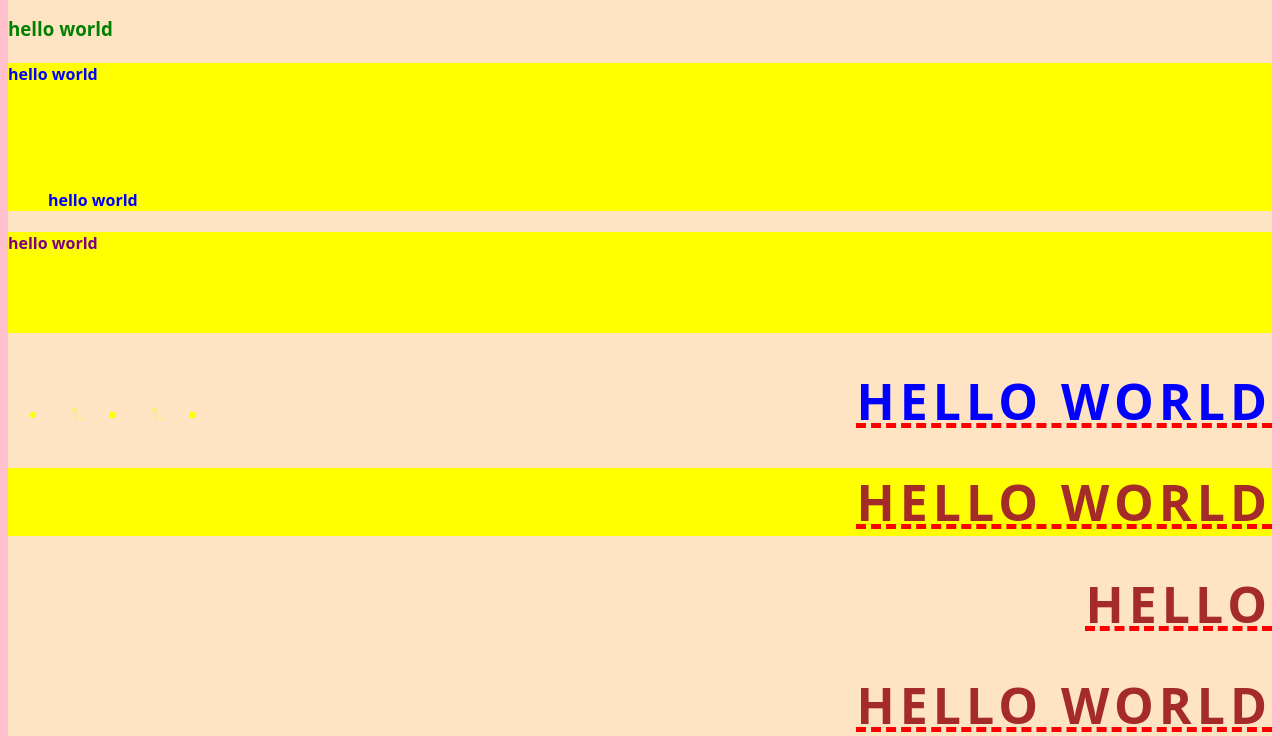
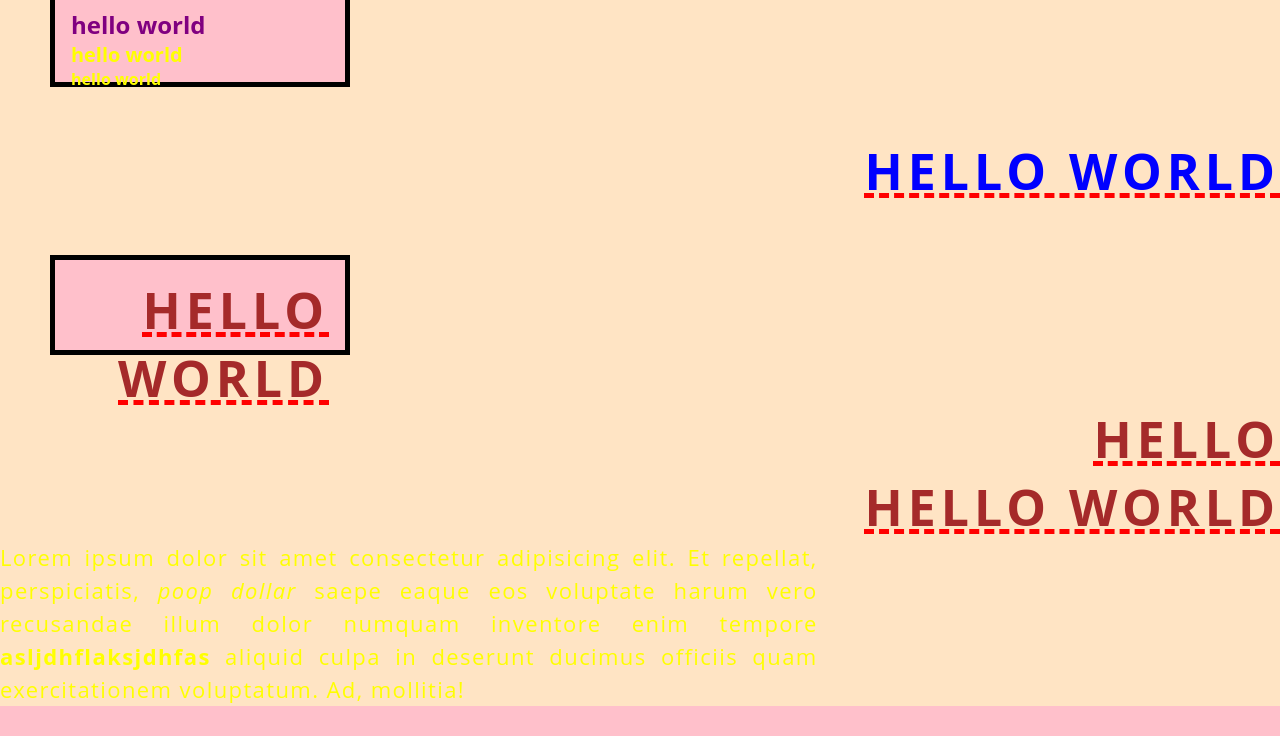
Before and after one commit to Woodedcode/slayTheDragon, a plain HTML site: page index.html in a window 1280 px wide. Shown: the part 633-1369 px from the top of the page. After the commit the page ends 1339 px from the top, so only its background shows below. Drawn offline with Linux system fonts and the light colour scheme.

Commit message:
Update style.css

```diff
--- a/style.css
+++ b/style.css
@@ -128,3 +128,23 @@ p{
     text-align: justify;
     max-width: 65ch;
 }
+/* BOX MODEL */
+*,
+*::before,
+*::after{
+    box-sizing: border-box;
+    margin: 0;
+    padding: 0;
+}
+
+div{
+    font-size: 24px;
+    background-color: pink;
+    /* BOX MODEL */
+    width: 300px;
+    height: 100px;
+    padding: 16px;
+    border: 5px solid black;
+    margin: 50px;
+}
+/* CSS PROJECT */
```
